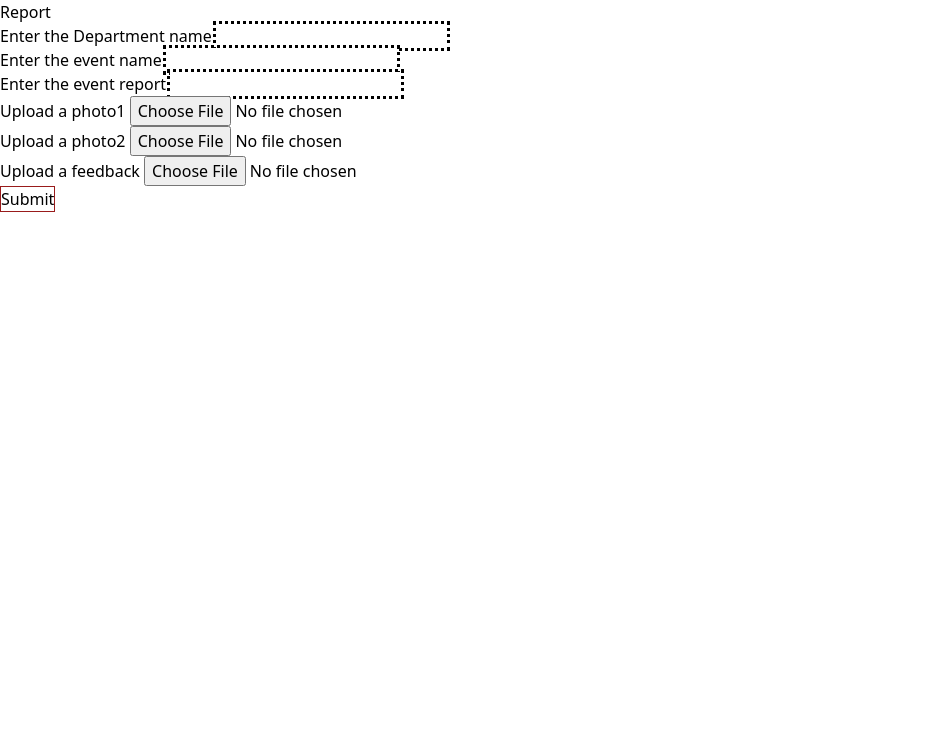
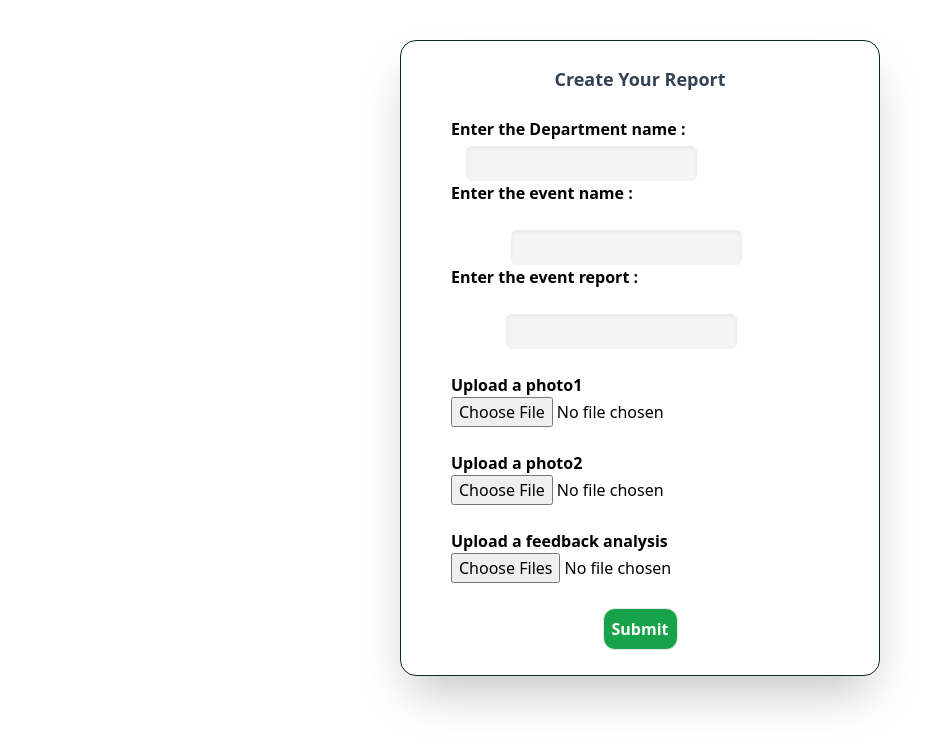
Before and after one commit to Gopikaran071/cocurricular, a React (Vite) app: page /Report in a window 1280 px wide. Shown: the top 748 px of the page, without its empty margins (0-952 px from the left). Built offline with nearby package versions, Linux system fonts and the light colour scheme.

Commit message:
report display i=updated

```diff
--- a/index.html
+++ b/index.html
@@ -2,7 +2,7 @@
 <html lang="en">
   <head>
     <meta charset="UTF-8" />
-    <link rel="icon" type="image/svg+xml" href="/vite.svg" />
+    <link rel="icon" type="image/svg+xml" href="./src/Public/ramcologo.jpg" />
     <meta name="viewport" content="width=device-width, initial-scale=1.0" />
     <title>RIT Co-Curricular</title>
   </head>
--- a/src/Dashboard/Dashboard.jsx
+++ b/src/Dashboard/Dashboard.jsx
@@ -1,5 +1,6 @@
 import React, { useRef, useEffect } from 'react';
 import { Link } from 'react-router-dom';
+import ramcologo from "../Public/ramcologo.jpg"
 
 function Dashboard() {
   const scrollRef1 = useRef(null);
@@ -43,7 +44,7 @@ function Dashboard() {
     <div className='mb-9 m-5 scrollbar-hide'>
       <nav className='border flex rounded-xl shadow-black/50 shadow-lg p-1'>
         <a className='flex focus:shadow-sm ml-3' href='https://www.ritrjpm.ac.in/'>
-          <img src="/ramcologo.jpg" alt="" className='h-9' />
+          <img src={ramcologo} alt="" className='h-9' />
           <span className='font-semibold mt-1 ml-2 text-xl'>RIT</span>
         </a>
         <h1 className='font-semibold mt-1 lg:ml-[490px] text-xl   md:ml-[550px]'>Co-Curricular</h1>
--- a/src/Home/Circular.jsx
+++ b/src/Home/Circular.jsx
@@ -1,4 +1,5 @@
 import React from 'react'
+import pannerlogo from "../Public/ramcologo.jpg"
 
 function Circular() {
     const dept = "COMPUTER SCIENCE AND BUSINESS SYSTEMS"
@@ -9,7 +10,7 @@ function Circular() {
             <div className='border  shadow-2xl p-3  mx-[300px] '>
                 <div className='border border-black p-5 px-9'>
                     <div className='flex'>
-                        <img src="/ramcologo.jpg" alt=" ramcologo" className='h-[95px]' />
+                        <img src={pannerlogo} alt=" ramcologo" className='h-[95px]' />
                         <div className=''>
                             <span className='ml-[100px] font-bold font-serif'>RAMCO INSTITUTE OF TECHNOLOGY </span>
                             <span className='ml-[180px] font-bold font-serif'>RAJAPALAYAM</span><br />
--- a/src/Home/Form.jsx
+++ b/src/Home/Form.jsx
@@ -1,4 +1,5 @@
 import React, { useState } from 'react';
+import ramco from "../Public/ramco.jpg"
 
 
 const Form = () => {
@@ -34,7 +35,7 @@ const Form = () => {
         {/* header */}
         <div className='p-3 flex justify-center items-center mx-[150px] rounded-sm '>
           <div>
-            <img src='/ramco.jpg' alt="ramco" className='h-20 border' />
+            <img src={ramco} alt="ramco" className='h-20 border' />
             <h1></h1>
             <h1 className='text-lg font-bold mt-3 flex justify-center'>
               New Officers Bearers  Registration
--- a/src/Home/Report.jsx
+++ b/src/Home/Report.jsx
@@ -36,7 +36,7 @@ function Report() {
     const feedbackURL = feedback ? await uploadFile(feedback) : null;
 
     const data = {
-      deptname:deptname,
+      deptname: deptname,
       eventname: eventname,
       eventreport: eventreport,
       photo1: photo1URL,
@@ -52,32 +52,38 @@ function Report() {
       console.error("Error adding document: ", e);
     }
 
-    alert("Report created successfully :)");
+    alert("Report created successfully Kindly Rfresh the page :)");
   };
 
   return (
+    <div className=' '>
+      <div className=''>
+        <div className='border border-green-950 mx-[400px] my-10 rounded-2xl shadow-2xl'>
+          <div className='flex justify-center items-center my-6 text-lg'><span className=' font-bold text-slate-700'>Create Your Report </span></div>
+          <div className='mx-[50px]'>
           <div>
-      <div>Report</div>
-      <div>
-        <label htmlFor="deptname">Enter the Department name <input type="text" id="deptname" onChange={(e) => setDeptname(e.target.value)} className="outline-dotted" /></label>
+            <label htmlFor="deptname"><span className='font-semibold'>Enter the Department name :</span> <input type="text" id="deptname" onChange={(e) => setDeptname(e.target.value)} className="ml-[15px] h-[35px] mt-[5px] bg-zinc-100 py-1 shadow-inner rounded-md" /></label>
           </div>
           <div>
-        <label htmlFor="eventname">Enter the event name <input type="text" id="eventname" onChange={(e) => setEventName(e.target.value)} className="outline-dotted" /></label>
+            <label htmlFor="eventname"><span className='font-semibold'>Enter the event name :</span> <input type="text" id="eventname" onChange={(e) => setEventName(e.target.value)} className="ml-[60px] h-[35px] mt-[25px] bg-zinc-100 py-1 shadow-inner rounded-md" /></label>
           </div>
           <div>
-        <label htmlFor="eventreport">Enter the event report <input type="text" id="eventreport" onChange={(e) => setEventReport(e.target.value)} className="outline-dotted" /></label>
+            <label htmlFor="eventreport"><span className='font-semibold'>Enter the event report : </span><input type="text" id="eventreport" onChange={(e) => setEventReport(e.target.value)} className="ml-[55px] h-[35px] mt-[25px] bg-zinc-100 py-1 shadow-inner rounded-md" /></label>
+          </div><br />
+          <div>
+            <label htmlFor="photo1"><span className='font-semibold mt-[5px]'>Upload a photo1</span> <input type="file" id="photo1" onChange={(e) => handleFileChange(e, setPhoto1)} /></label>
+          </div><br />
+          <div>
+            <label htmlFor="photo2"><span className='font-semibold'>Upload a photo2</span> <input type="file" id="photo2" onChange={(e) => handleFileChange(e, setPhoto2)} /></label>
+          </div><br />
+          <div>
+            <label htmlFor="feedback"><span className='font-semibold'> Upload a feedback analysis</span> <input type="file" id="feedback" multiple onChange={(e) => handleFileChange(e, setFeedback)} /></label>
           </div>
-      <div>
-        <label htmlFor="photo1">Upload a photo1 <input type="file" id="photo1" onChange={(e) => handleFileChange(e, setPhoto1)} /></label>
           </div>
-      <div>
-        <label htmlFor="photo2">Upload a photo2 <input type="file" id="photo2" onChange={(e) => handleFileChange(e, setPhoto2)} /></label>
+          <div className='flex justify-center items-center my-[25px]'><Link to="/Reportdisplay">
+            <button type="submit" className="border bg-green-600   rounded-xl text-white p-2 font-semibold" onClick={addtofirebase}>Submit</button></Link>
           </div>
-      <div>
-        <label htmlFor="feedback">Upload a feedback <input type="file" id="feedback" onChange={(e) => handleFileChange(e, setFeedback)} /></label>
         </div>
-      <div><Link to="/Reportdisplay">
-        <button type="submit" className="border border-red-800" onClick={addtofirebase}>Submit</button></Link>
       </div>
       {/* <div>
         <Reportdisplay />
--- a/src/Home/Reportdisplay.jsx
+++ b/src/Home/Reportdisplay.jsx
@@ -2,6 +2,7 @@ import React, { useEffect, useState } from 'react';
 import { db } from '../firebase';
 import { collection, getDocs, orderBy, query, limit } from 'firebase/firestore';
 import { Link } from 'react-router-dom'
+import ramcologo from "../Public/ramco.jpg"
 
 function Reportdisplay() {
     const [reports, setReports] = useState([]);
@@ -25,13 +26,23 @@ function Reportdisplay() {
             {reports?.map((report, i) => (
                 <div key={i}>
 
-                    <p>{report.deptname}</p>
-                    <p>{report.eventname}</p>
-                    <p>{report.eventreport}</p>
-                    {/* Displaying Images */}
-                    {report.photo1 && <img src={report.photo1} alt="Photo 1" style={{ maxWidth: '100%', height: 'auto' }} />}
-                    {report.photo2 && <img src={report.photo2} alt="Photo 2" style={{ maxWidth: '100%', height: 'auto' }} />}
-                    {report.feedback && <img src={report.feedback} alt="Feedback" style={{ maxWidth: '100%', height: 'auto' }} />}
+                    <div className='mx-[300px] border border-green-900 my-10'>
+                        <div><img src={ramcologo} alt="" className='h-[80px] ml-[155px] mt-9' /></div>
+                        <div className='my-9'>
+                            <div className='mt-[25px]'> <span className='font-semibold ml-[23%] font-serif text-sm'>Department of &nbsp;{report.deptname}</span></div>
+                            <div className='mt-[15px]'> <span className='font-semibold ml-[23%] font-serif text-sm'>Report on &nbsp;{report.eventname}</span></div>
+                            <div className='mt-[35px] mx-[70px] text-justify text-sm font-serif'>
+                                {report.eventreport}
+                            </div>
+                            <div className='mt-[35px]  border border-red-900 mx-[90px] '>
+                                {report.photo1 && <img src={report.photo1} alt="Photo 1" className='object-fill h-[250px] w-[550px]' />}</div><br />
+
+                            <div className='mt-[35px] border border-red-900 mx-[90px]'>{report.photo2 && <img src={report.photo2} alt="Photo 2" className='  h-[250px] w-[550px] object-fill' />}</div>
+
+                          <div className='mt-[35px]'>  <span className='font-semibold font-serif text-sm ml-[25px]'>Feedback Analysis:</span></div>
+                           <div className='mt-[45px] border border-red-900 mx-[90px]'> {report.feedback && <img src={report.feedback} alt="Feedback" className=' object-cover' />}</div>
+                        </div>
+                    </div>
                 </div>
             ))}
         </div>
```
Lines whose indentation alone changed are shown as unchanged.
